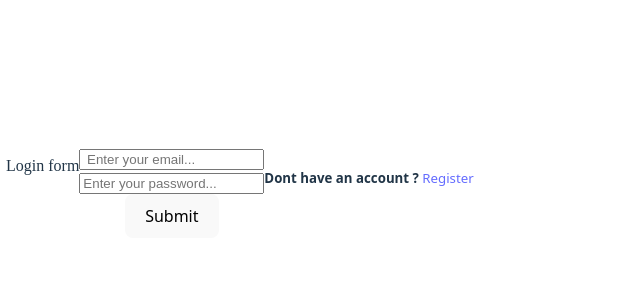
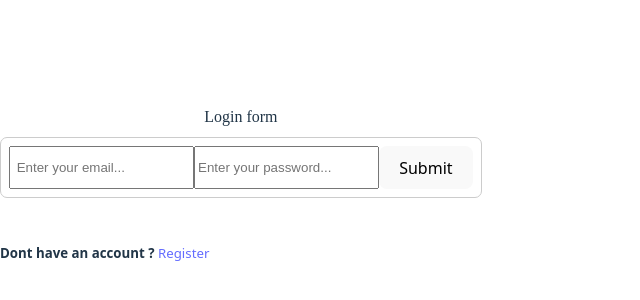
Before and after one commit to Ajay-kandula/QUIZ-App, a React (Vite) app: page /login in a window 1280 px wide. Shown: the part 208-508 px from the top of the page, without its empty margins (0-640 px from the left). Built offline with nearby package versions, Linux system fonts and the light colour scheme.

Commit message:
"update"

```diff
--- a/src/Pages/Login.jsx
+++ b/src/Pages/Login.jsx
@@ -26,17 +26,18 @@ const Login =()=>{
         setUser({...user,[e.target.name]:e.target.value})
     };
     return(
-        <div style={{textAlign:"center",display:"flex" ,border:'1px #solid ccc',borderRadius:"10px", padding:'6px',}}>
+        <>
             <h1 style={{ textAlign:"center",font:"initial"}}>Login form</h1>
-            <form onSubmit={handleSubmit}>
+            <form onSubmit={handleSubmit} style={{display:"flex", textAlign:"center", border:"1px solid #ccc", borderRadius:"7px", padding:"8px"}}>
                 <input type="email" value={user.email} name="email" placeholder=" Enter your email..." onChange={handlechange} required/><br/>
                 <input type="password" value={user.password} name="password" placeholder="Enter your password..." onChange={handlechange} required/><br/>
                 <button type="submit" >Submit</button>
             </form>
+            <br/>
             <h5>Dont have an account ? <Link to='/Register' > Register</Link></h5>
 
 
-        </div>
+        </>
     )
 
 
```
